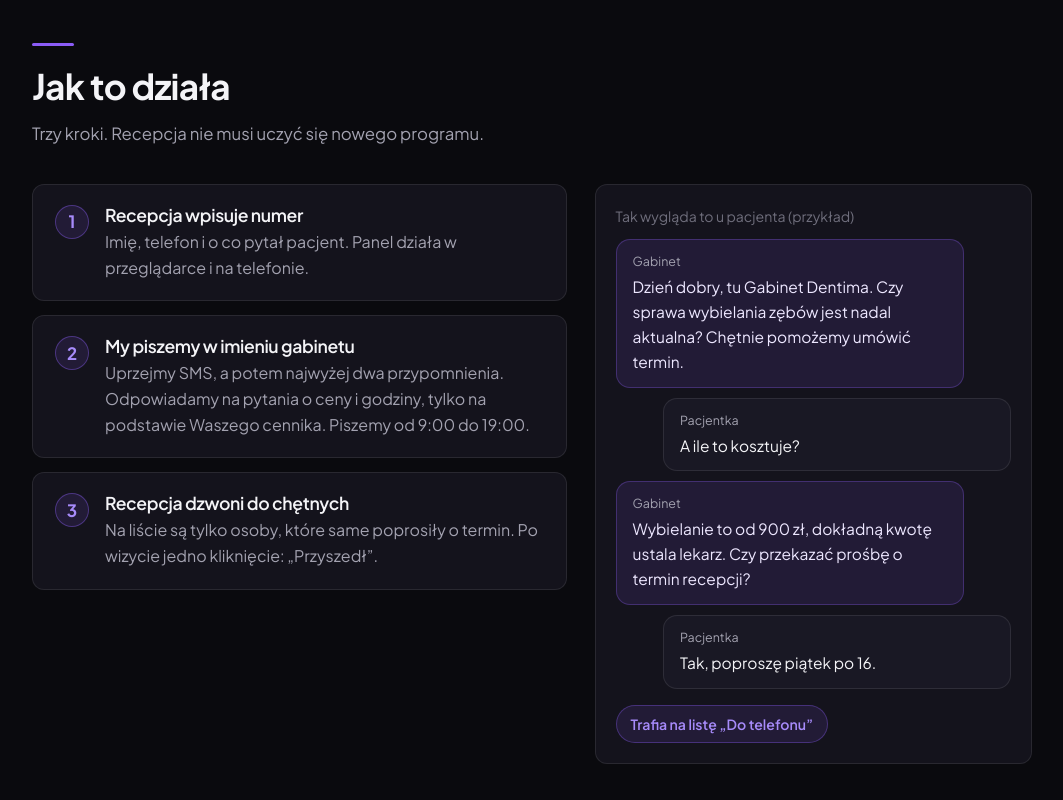
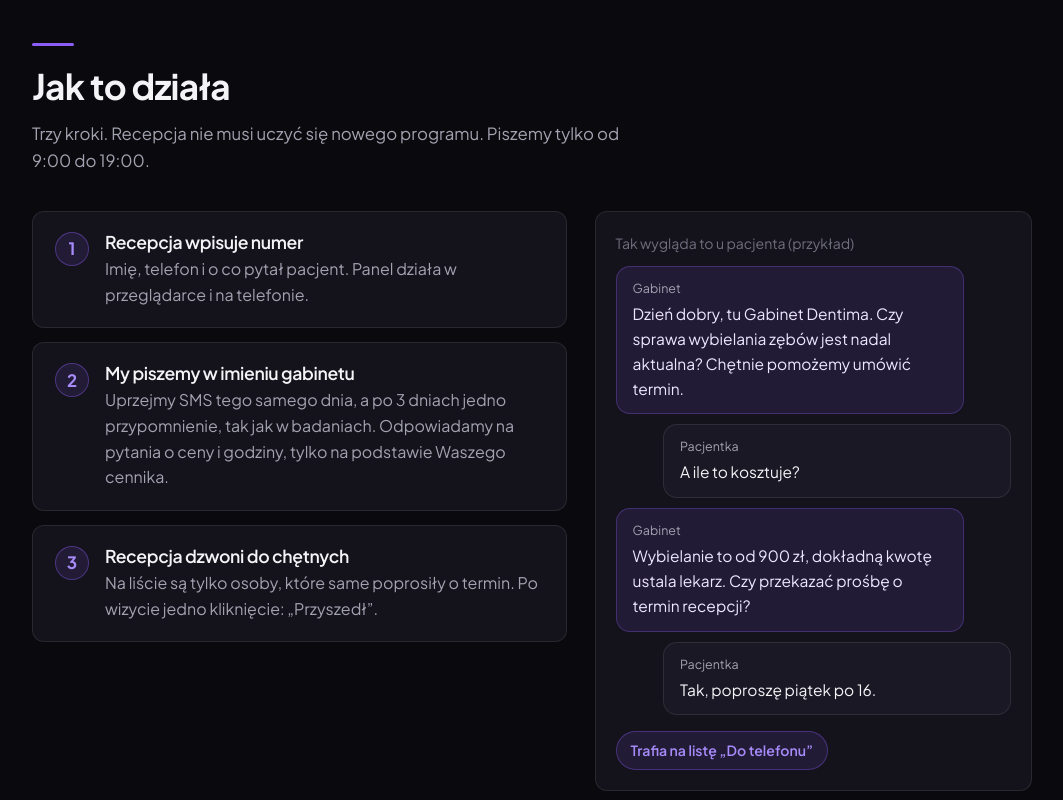
Before and after one commit to antek042/recol.tech-site, a plain HTML site: page index.html in a window 1280 px wide. Shown: the part 760-1560 px from the top of the page, without its empty margins (108-1171 px from the left). Drawn offline with Linux system fonts and the light colour scheme.

Commit message:
SMS tego samego dnia i jedno przypomnienie po 3 dniach

```diff
--- a/index.html
+++ b/index.html
@@ -3,7 +3,7 @@
 <head>
 <meta charset="utf-8">
 <meta name="viewport" content="width=device-width, initial-scale=1">
-<title>recol.tech</title>
+<title>recol.tech — odzyskujemy pacjentów, którzy się nie umówili</title>
 <meta name="description" content="Piszemy SMS-y w imieniu gabinetu do osób, które pytały o wizytę i się nie umówiły. Recepcja dzwoni tylko do chętnych. Płacicie 50 zł netto za pacjenta, który przyszedł.">
 <meta name="theme-color" content="#0A0A0E">
 <meta property="og:title" content="recol.tech — odzyskujemy pacjentów, którzy się nie umówili">
@@ -188,7 +188,7 @@
       <div class="naglowek">
         <div class="kreska"></div>
         <h2>Jak to działa</h2>
-        <p>Trzy kroki. Recepcja nie musi uczyć się nowego programu.</p>
+        <p>Trzy kroki. Recepcja nie musi uczyć się nowego programu. Piszemy tylko od 9:00 do 19:00.</p>
       </div>
       <div class="jak">
         <ol class="kroki">
@@ -198,8 +198,8 @@
           </div></li>
           <li class="krok"><span class="nr">2</span><div>
             <h3>My piszemy w imieniu gabinetu</h3>
-            <p>Uprzejmy SMS, a potem najwyżej dwa przypomnienia. Odpowiadamy na pytania o ceny
-              i godziny, tylko na podstawie Waszego cennika. Piszemy od 9:00 do 19:00.</p>
+            <p>Uprzejmy SMS tego samego dnia, a po 3 dniach jedno przypomnienie, tak jak w badaniach.
+              Odpowiadamy na pytania o ceny i godziny, tylko na podstawie Waszego cennika.</p>
           </div></li>
           <li class="krok"><span class="nr">3</span><div>
             <h3>Recepcja dzwoni do chętnych</h3>
@@ -240,7 +240,7 @@
         <div class="badanie">
           <div class="liczba">690 000</div>
           <p>osób w badaniu. Krótkie SMS-y zwiększyły liczbę tych, które przyszły.
-            <b>Najlepiej działała wiadomość z jednym przypomnieniem</b> kilka dni później.</p>
+            <b>Najlepiej działały dwie wiadomości w odstępie 3 dni.</b></p>
           <div class="zrodlo">Wharton School, University of Pennsylvania, PNAS, 2022 ·
             <a href="https://bcfg.wharton.upenn.edu/research/a-680000-person-megastudy-of-nudges-to-encourage-vaccination-in-pharmacies/" rel="noopener">źródło</a></div>
         </div>
```
